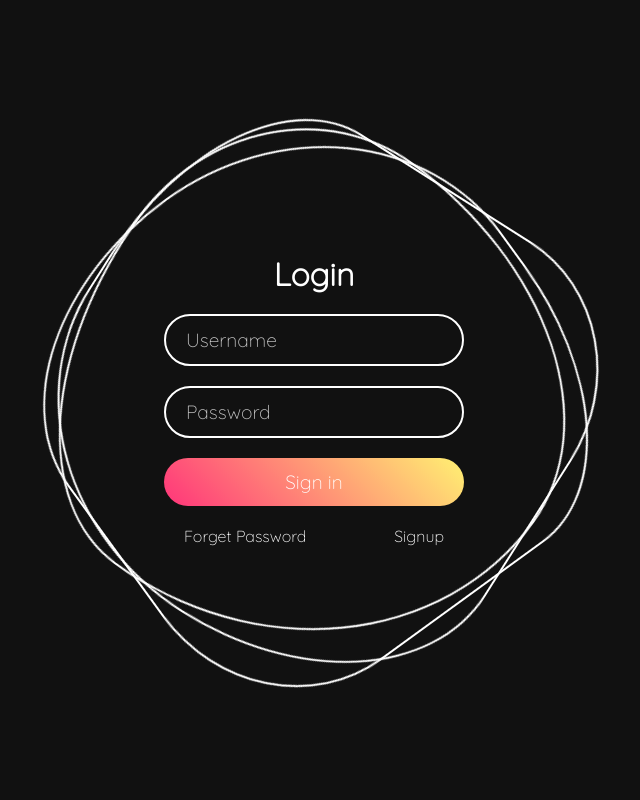
After one commit to VibhinnS/NexSpace, a Django app: page /sign-in/ in a window 1280 px wide. The commit adds this page. Shown: the whole page, without its empty margins (326-966 px from the left). Run offline with Django 5.2, Linux system fonts and the light colour scheme; some libraries are stand-ins or nearby versions.

Commit message:
Added Sign Up and Sign In Pages To Add - Google Auth

```diff
--- /dev/null
+++ b/client_secret_708242561792-ruroclupi3jsufpfejcf7satsjtadn39.apps.googleusercontent.com.json
@@ -0,0 +1 @@
+{"web":{"client_id":"708242561792-ruroclupi3jsufpfejcf7satsjtadn39.apps.googleusercontent.com","project_id":"nexspace-django","auth_uri":"https://accounts.google.com/o/oauth2/auth","token_uri":"https://oauth2.googleapis.com/token","auth_provider_x509_cert_url":"https://www.googleapis.com/oauth2/v1/certs","client_secret":"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","redirect_uris":["http://127.0.0.1:8000","http://127.0.0.1:8000/accounts/google/login/callback"]}}
--- a/nexspace/urls.py
+++ b/nexspace/urls.py
@@ -1,27 +1,15 @@
-"""
-URL configuration for nexspace project.
-
-The `urlpatterns` list routes URLs to views. For more information please see:
-    https://docs.djangoproject.com/en/5.0/topics/http/urls/
-Examples:
-Function views
-    1. Add an import:  from my_app import views
-    2. Add a URL to urlpatterns:  path('', views.home, name='home')
-Class-based views
-    1. Add an import:  from other_app.views import Home
-    2. Add a URL to urlpatterns:  path('', Home.as_view(), name='home')
-Including another URLconf
-    1. Import the include() function: from django.urls import include, path
-    2. Add a URL to urlpatterns:  path('blog/', include('blog.urls'))
-"""
 from django.contrib import admin
 from django.urls import path, include
-from .views import landing_page, question_list
-from questions import views
+from .views import landing_page, question_list, sign_in, sign_out
+# from questions import views  # Remove this line if it's not needed
 
 urlpatterns = [
-    path('',landing_page),
-    path('questions/',question_list, name="questions"),
+    path('', landing_page),
+    path('questions/', question_list, name="questions"),
     path('admin/', admin.site.urls),
+    path('sign-in/', sign_in, name="sign_in"),
+    path('sign-out/', sign_out, name="sign_out"),
+    path("accounts/", include("allauth.urls")),
+    # path("", include("users.urls")),  # Change "/" to "" if this is intended for root URL pattern
     path("__reload__/", include("django_browser_reload.urls")),
 ]
--- a/nexspace/views.py
+++ b/nexspace/views.py
@@ -1,7 +1,8 @@
 from django.http import HttpResponse
 from questions.models import Question
 from django.template.loader import render_to_string
-from django.shortcuts import render
+from django.shortcuts import render, redirect
+from django.contrib.auth import logout
 
 def landing_page(request):
     return render(request, 'landing_page.html')
@@ -16,3 +17,9 @@ def question_list(request):
     }
     HTML_STRING = render_to_string("questions.html", context=context)
     return HttpResponse(HTML_STRING)
+
+def sign_in(request):
+    return render(request, 'sign_in.html')
+
+def sign_out(request):
+    return render(request, 'sign_out.html')
--- /dev/null
+++ b/static/stylesheets/auth.css
@@ -0,0 +1,114 @@
+@import url("https://fonts.googleapis.com/css2?family=Quicksand:wght@300&display=swap");
+* {
+  margin: 0;
+  padding: 0;
+  box-sizing: border-box;
+  font-family: "Quicksand", sans-serif;
+}
+body {
+  display: flex;
+  justify-content: center;
+  align-items: center;
+  min-height: 100vh;
+  background: #111;
+  width: 100%;
+  overflow: hidden;
+}
+.ring {
+  position: relative;
+  width: 500px;
+  height: 500px;
+  display: flex;
+  justify-content: center;
+  align-items: center;
+}
+.ring i {
+  position: absolute;
+  inset: 0;
+  border: 2px solid #fff;
+  transition: 0.5s;
+}
+.ring i:nth-child(1) {
+  border-radius: 38% 62% 63% 37% / 41% 44% 56% 59%;
+  animation: animate 6s linear infinite;
+}
+.ring i:nth-child(2) {
+  border-radius: 41% 44% 56% 59%/38% 62% 63% 37%;
+  animation: animate 4s linear infinite;
+}
+.ring i:nth-child(3) {
+  border-radius: 41% 44% 56% 59%/38% 62% 63% 37%;
+  animation: animate2 10s linear infinite;
+}
+.ring:hover i {
+  border: 6px solid var(--clr);
+  filter: drop-shadow(0 0 20px var(--clr));
+}
+@keyframes animate {
+  0% {
+    transform: rotate(0deg);
+  }
+  100% {
+    transform: rotate(360deg);
+  }
+}
+@keyframes animate2 {
+  0% {
+    transform: rotate(360deg);
+  }
+  100% {
+    transform: rotate(0deg);
+  }
+}
+.login {
+  position: absolute;
+  width: 300px;
+  height: 100%;
+  display: flex;
+  justify-content: center;
+  align-items: center;
+  flex-direction: column;
+  gap: 20px;
+}
+.login h2 {
+  font-size: 2em;
+  color: #fff;
+}
+.login .inputBx {
+  position: relative;
+  width: 100%;
+}
+.login .inputBx input {
+  position: relative;
+  width: 100%;
+  padding: 12px 20px;
+  background: transparent;
+  border: 2px solid #fff;
+  border-radius: 40px;
+  font-size: 1.2em;
+  color: #fff;
+  box-shadow: none;
+  outline: none;
+}
+.login .inputBx input[type="submit"] {
+  width: 100%;
+  background: #0078ff;
+  background: linear-gradient(45deg, #ff357a, #fff172);
+  border: none;
+  cursor: pointer;
+}
+.login .inputBx input::placeholder {
+  color: rgba(255, 255, 255, 0.75);
+}
+.login .links {
+  position: relative;
+  width: 100%;
+  display: flex;
+  align-items: center;
+  justify-content: space-between;
+  padding: 0 20px;
+}
+.login .links a {
+  color: #fff;
+  text-decoration: none;
+}
--- a/templates/landing_page.html
+++ b/templates/landing_page.html
@@ -1,3 +1,4 @@
+{%load static%}
 <!DOCTYPE html>
 <html>
 <head>
@@ -6,7 +7,7 @@
     <title>nexSpace</title>
     <meta name="description" content="">
     <meta name="viewport" content="width=device-width, initial-scale=1">
-    <link rel="stylesheet" href="static/stylesheets/style.css">
+    <link rel="stylesheet" href="{% static 'stylesheets/style.css' %}">
     <style>
         #card1 {
             background-image: url('static/assets/images/cat_img.jpg');
@@ -26,6 +27,8 @@
             <h4>Real World Projects</h4>
             <h4>AI Interviewer</h4>
             <h4>Testimonials</h4>
+            <h4 style="color: #c161ff, font-weight: black,text-decoration: underline", onclick="window.location.href='{% url 'sign_in' %}'">Sign In</h4>
+            <h4 style="color: #c161ff, font-weight: black, text-decoration: underline", onclick="window.location.href='{% url 'sign_out' %}'">Sign Out</h4>
             <!-- <h4><a href="/users/sign_up">Sign Up</a></h4>
             <h4><a href="/users/sign_in">Sign In</a></h4> -->
         </div>
--- /dev/null
+++ b/templates/sign_in.html
@@ -0,0 +1,43 @@
+{%load static%}
+
+<!DOCTYPE html>
+<!--[if lt IE 7]>      <html class="no-js lt-ie9 lt-ie8 lt-ie7"> <![endif]-->
+<!--[if IE 7]>         <html class="no-js lt-ie9 lt-ie8"> <![endif]-->
+<!--[if IE 8]>         <html class="no-js lt-ie9"> <![endif]-->
+<!--[if gt IE 8]>      <html class="no-js"> <!--<![endif]-->
+<html>
+    <head>
+        <meta charset="utf-8">
+        <meta http-equiv="X-UA-Compatible" content="IE=edge">
+        <title></title>
+        <meta name="description" content="">
+        <meta name="viewport" content="width=device-width, initial-scale=1">
+        <link rel="stylesheet" href="{%static 'stylesheets/auth.css'%}">
+    </head>
+    <body>
+        {%load socialaccount%}
+        <div class="ring">
+            <i style="--clr:#c161ff;"></i>
+            <i style="--clr:#c161ff;"></i>
+            <i style="--clr:#c161ff;"></i>
+            <div class="login">
+              <h2>Login</h2>
+              <div class="inputBx">
+                <input type="text" placeholder="Username">
+              </div>
+              <div class="inputBx">
+                <input type="password" placeholder="Password">
+              </div>
+              <div class="inputBx">
+                <input type="submit" value="Sign in">
+              </div>
+              {% comment %} <a href="{% provider_login_url 'google' %}?next=/">Login With Google</a> {% endcomment %}
+              <div class="links">
+                <a href="#">Forget Password</a>
+                <a href="#">Signup</a>
+              </div>
+            </div>
+          </div>
+        <script src="" async defer></script>
+    </body>
+</html>
```
Also changed, not shown: nexspace/settings.py (+29 -5 lines), templates/sign_out.html (added, +43 -0 lines), db.sqlite3, 1 other file.
